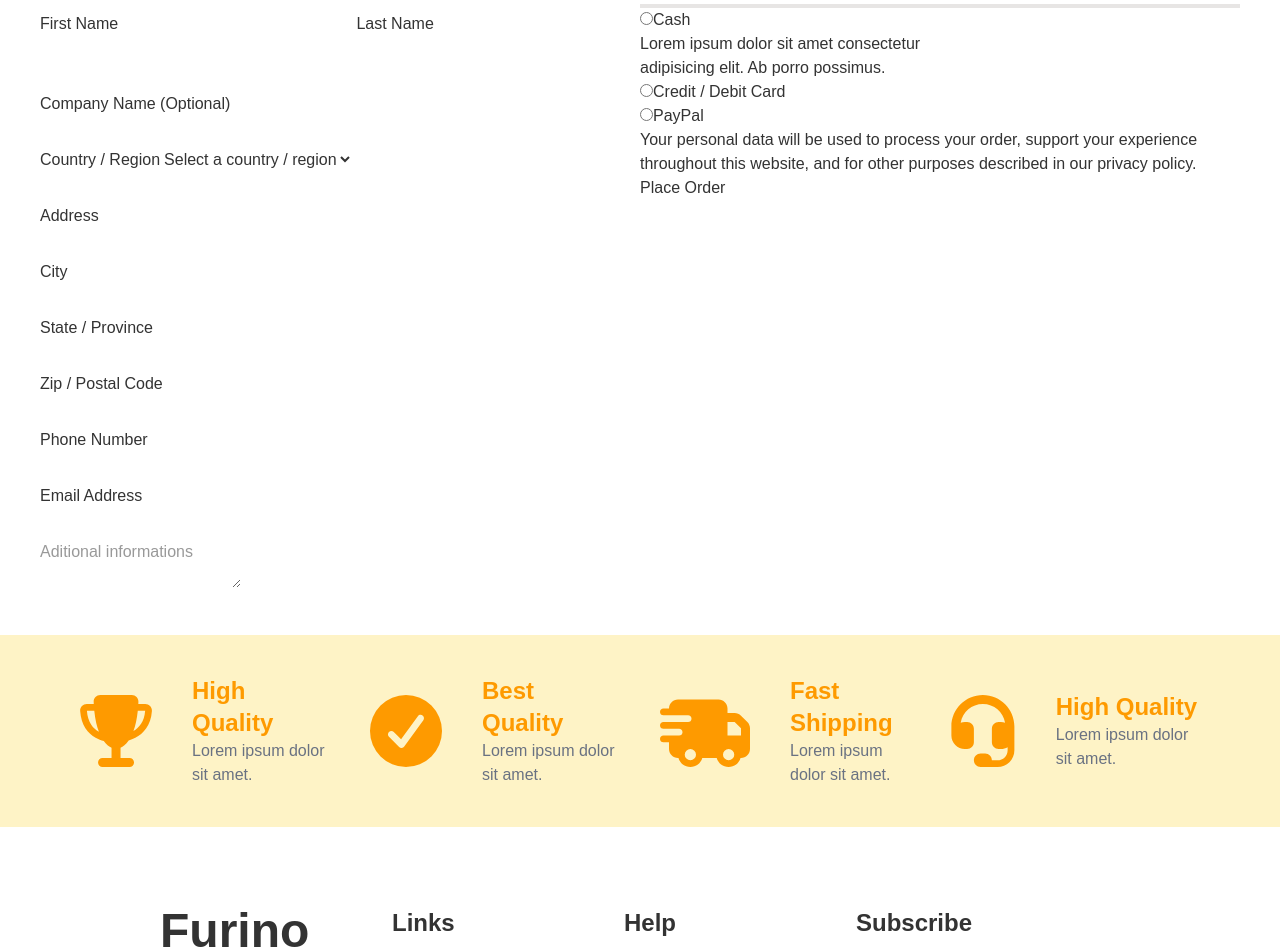
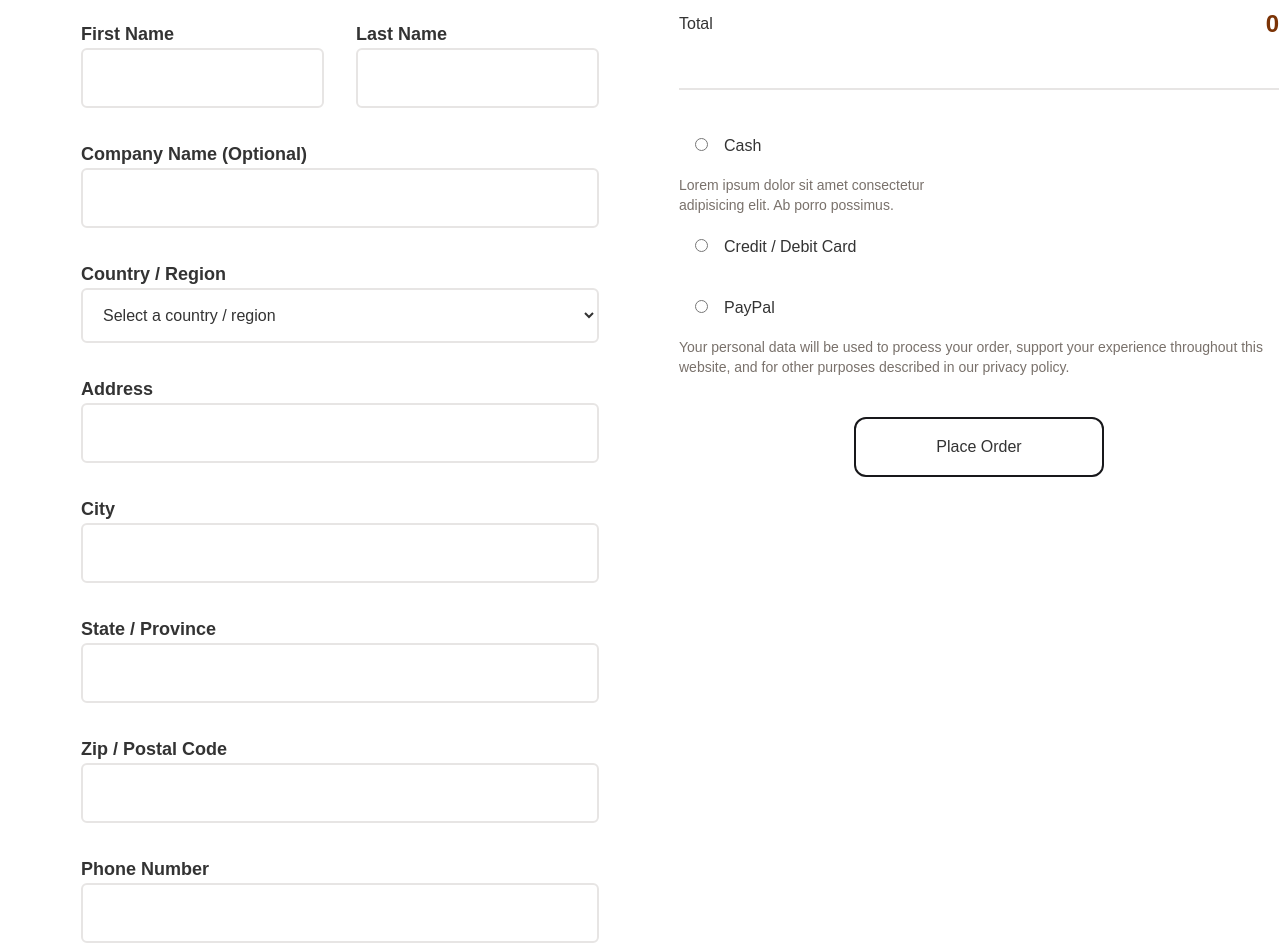
Before and after one commit to pharouqy/Furniro, a React (Vite) app: page /checkout in a window 1280 px wide. Shown: the part 440-1392 px from the top of the page. Built offline with nearby package versions, Linux system fonts and the light colour scheme.

Commit message:
Checkout design done

```diff
--- /dev/null
+++ b/src/components/Form.jsx
@@ -0,0 +1,145 @@
+function Form() {
+  return (
+    <div className="flex flex-col w-1/2 gap-4 mx-10">
+      <h2 className="text-2xl font-bold">Billing Details</h2>
+      <form className="flex flex-col gap-4 h-full">
+        <div className="flex flex-row gap-4 w-full">
+          <div className="flex flex-col w-full">
+            <label htmlFor="firstName" className="text-lg font-bold">
+              First Name
+            </label>
+            <input
+              type="text"
+              id="firstName"
+              name="firstName"
+              required
+              className="border-2 border-stone-200 rounded-md p-2"
+            />
+          </div>
+          <div className="flex flex-col w-full">
+            <label htmlFor="lastName" className="text-lg font-bold">
+              Last Name
+            </label>
+            <input
+              type="text"
+              id="lastName"
+              name="lastName"
+              required
+              className="border-2 border-stone-200 rounded-md p-2"
+            />
+          </div>
+        </div>
+        <div className="flex flex-col w-full">
+          <label htmlFor="company" className="text-lg font-bold">
+            Company Name (Optional)
+          </label>
+          <input
+            type="text"
+            id="company"
+            name="company"
+            className="border-2 border-stone-200 rounded-md p-2"
+          />
+        </div>
+        <div className="flex flex-col w-full">
+          <label htmlFor="country" className="text-lg font-bold">
+            Country / Region
+          </label>
+          <select
+            name="country"
+            id="country"
+            required
+            className="border-2 border-stone-200 rounded-md p-2"
+          >
+            <option value="">Select a country / region</option>
+            <option value="us">United States</option>
+            <option value="ca">Canada</option>
+            <option value="uk">United Kingdom</option>
+          </select>
+        </div>
+        <div className="flex flex-col w-full">
+          <label htmlFor="address" className="text-lg font-bold">
+            Address
+          </label>
+          <input
+            type="text"
+            id="address"
+            name="address"
+            required
+            className="border-2 border-stone-200 rounded-md p-2"
+          />
+        </div>
+        <div className="flex flex-col w-full">
+          <label htmlFor="city" className="text-lg font-bold">
+            City
+          </label>
+          <input
+            type="text"
+            id="city"
+            name="city"
+            required
+            className="border-2 border-stone-200 rounded-md p-2"
+          />
+        </div>
+        <div className="flex flex-col w-full">
+          <label htmlFor="state" className="text-lg font-bold">
+            State / Province
+          </label>
+          <input
+            type="text"
+            id="state"
+            name="state"
+            required
+            className="border-2 border-stone-200 rounded-md p-2"
+          />
+        </div>
+        <div className="flex flex-col w-full">
+          <label htmlFor="zip" className="text-lg font-bold">
+            Zip / Postal Code
+          </label>
+          <input
+            type="text"
+            id="zip"
+            name="zip"
+            required
+            className="border-2 border-stone-200 rounded-md p-2"
+          />
+        </div>
+        <div className="flex flex-col w-full">
+          <label htmlFor="phone" className="text-lg font-bold">
+            Phone Number
+          </label>
+          <input
+            type="tel"
+            id="phone"
+            name="phone"
+            required
+            className="border-2 border-stone-200 rounded-md p-2"
+          />
+        </div>
+        <div className="flex flex-col w-full">
+          <label htmlFor="email" className="text-lg font-bold">
+            Email Address
+          </label>
+          <input
+            type="email"
+            id="email"
+            name="email"
+            required
+            className="border-2 border-stone-200 rounded-md p-2"
+          />
+        </div>
+        <div className="flex flex-col w-full">
+          <textarea
+            id="message"
+            name="message"
+            placeholder="Aditional informations"
+            required
+            className="border-2 border-stone-200 rounded-md p-2"
+          ></textarea>
+        </div>
+      </form>
+    </div>
+  );
+}
+
+export default Form;
--- a/src/pages/Cart.jsx
+++ b/src/pages/Cart.jsx
@@ -103,7 +103,7 @@ function Cart() {
             </span>
           </div>
           <Link to="/checkout">
-            <button className="w-full h-5 border-2 bg-amber-100 rounded hover:bg-amber-200 transition-colors">
+            <button className="w-full h-5 border-2 bg-amber-100 rounded hover:bg-amber-200 transition-colors cursor-pointer">
               Checkout
             </button>
           </Link>
--- a/src/pages/Checkout.jsx
+++ b/src/pages/Checkout.jsx
@@ -2,6 +2,7 @@ import BannerBis from "../components/BannerBis";
 import Infos from "../components/Infos";
 
 import shopBanner from "/public/shop_banner.webp";
+import Form from "../components/Form";
 
 import { useContext } from "react";
 import { useNavigate } from "react-router-dom";
@@ -24,103 +25,46 @@ function Checkout() {
     <div className="checkout">
       <BannerBis title="Checkout" shopBanner={shopBanner} />
       <div className="checkout-container flex flex-row justify-center items-start w-full p-5">
-        <div className="flex flex-col w-1/2 gap-4">
-          <h2>Billings Details</h2>
-          <form className="flex flex-col gap-4 h-full">
-            <div className="flex flex-row gap-4 w-full">
-              <div>
-                <label htmlFor="firstName">First Name</label>
-                <input type="text" id="firstName" name="firstName" required />
-              </div>
-              <div>
-                <label htmlFor="lastName">Last Name</label>
-                <input type="text" id="lastName" name="lastName" required />
-              </div>
-            </div>
-            <div>
-              <label htmlFor="company">Company Name (Optional)</label>
-              <input type="text" id="company" name="company" />
-            </div>
-            <div>
-              <label htmlFor="country">Country / Region</label>
-              <select name="country" id="country" required>
-                <option value="">Select a country / region</option>
-                <option value="us">United States</option>
-                <option value="ca">Canada</option>
-                <option value="uk">United Kingdom</option>
-              </select>
-            </div>
-            <div>
-              <label htmlFor="address">Address</label>
-              <input type="text" id="address" name="address" required />
-            </div>
-            <div>
-              <label htmlFor="city">City</label>
-              <input type="text" id="city" name="city" required />
-            </div>
-            <div>
-              <label htmlFor="state">State / Province</label>
-              <input type="text" id="state" name="state" required />
-            </div>
-            <div>
-              <label htmlFor="zip">Zip / Postal Code</label>
-              <input type="text" id="zip" name="zip" required />
-            </div>
-            <div>
-              <label htmlFor="phone">Phone Number</label>
-              <input type="tel" id="phone" name="phone" required />
-            </div>
-            <div>
-              <label htmlFor="email">Email Address</label>
-              <input type="email" id="email" name="email" required />
-            </div>
-            <div>
-              <textarea
-                id="message"
-                name="message"
-                placeholder="Aditional informations"
-                required
-              ></textarea>
-            </div>
-          </form>
-        </div>
+        <Form />
         <div className="checkout-summary flex flex-column w-1/2 gap-4">
           <table className="flex flex-col w-full h-full">
             <thead>
               <tr className="table-header flex flex-row w-full h-full justify-between items-center">
-                <th>Product</th>
-                <th>SubTotal</th>
+                <th className="text-lg font-bold">Product</th>
+                <th className="text-lg font-bold">Price</th>
               </tr>
             </thead>
             <tbody>
               {panier.map((item) => (
                 <tr className="flex flex-row w-full h-full justify-between items-center">
-                  <td>{item.title}</td>
+                  <td className="text-lg font-bold my-1">{item.title} x {item.quantity}</td>
                   <td>{item.price}</td>
                 </tr>
               ))}
               <tr className="flex flex-row w-full h-full justify-between items-center">
                 <td>Total</td>
-                <td>{panier.reduce((total, item) => total + item.price, 0)}</td>
+                <td className="text-2xl font-bold text-amber-900 my-3">
+                  {panier.reduce((acc, item) => acc + item.price, 0)}
+                </td>
               </tr>
             </tbody>
             <tfoot>
               <tr className="flex flex-row justify-center items-center">
-                <hr className="flex flex-row justify-center items-center w-75 h-0.5 bg-stone-200 border-none" />
+                <hr className="flex flex-row justify-center items-center w-75 h-0.25 bg-stone-200 border-none my-3" />
               </tr>
               <tr className="flex flex-col w-full h-full justify-center items-start">
                 <td className="flex flex-col w-1/2 h-full">
                   <div>
-                    <input type="radio" name="method" value="cash" id="cash" />
+                    <input type="radio" name="method" value="cash" id="cash" className="my-3 mx-2"/>
                     <label for="cash">Cash</label>
                   </div>
-                  <p>
+                  <p className="text-sm text-stone-500">
                     Lorem ipsum dolor sit amet consectetur adipisicing elit. Ab
                     porro possimus.
                   </p>
                 </td>
                 <td>
-                  <input type="radio" name="method" value="card" id="card" />
+                  <input type="radio" name="method" value="card" id="card" className="my-3 mx-2" />
                   <label for="card">Credit / Debit Card</label>
                 </td>
                 <td>
@@ -128,20 +72,24 @@ function Checkout() {
                     type="radio"
                     name="method"
                     value="paypal"
-                    id="paypal"
+                    id="paypal" className="my-3 mx-2"
                   />
                   <label for="paypal">PayPal</label>
                 </td>
               </tr>
               <tr>
-                <p>
+                <p className="text-sm text-stone-500">
                   Your personal data will be used to process your order, support
                   your experience throughout this website, and for other
                   purposes described in our privacy policy.
                 </p>
               </tr>
-              <tr>
-                <button className="cursor-pointer" onClick={handlePlaceOrder}>
+              <tr className="flex flex-row justify-center items-center">
+                <button
+                  className="cursor-pointer"
+                  onClick={handlePlaceOrder}
+                  className="border-2 border-zinc-900 rounded-xl px-10 py-2 m-5 cursor-pointer"
+                >
                   Place Order
                 </button>
               </tr>
```
Also changed, not shown: src/components/OffCart.jsx (+7 -5 lines).
